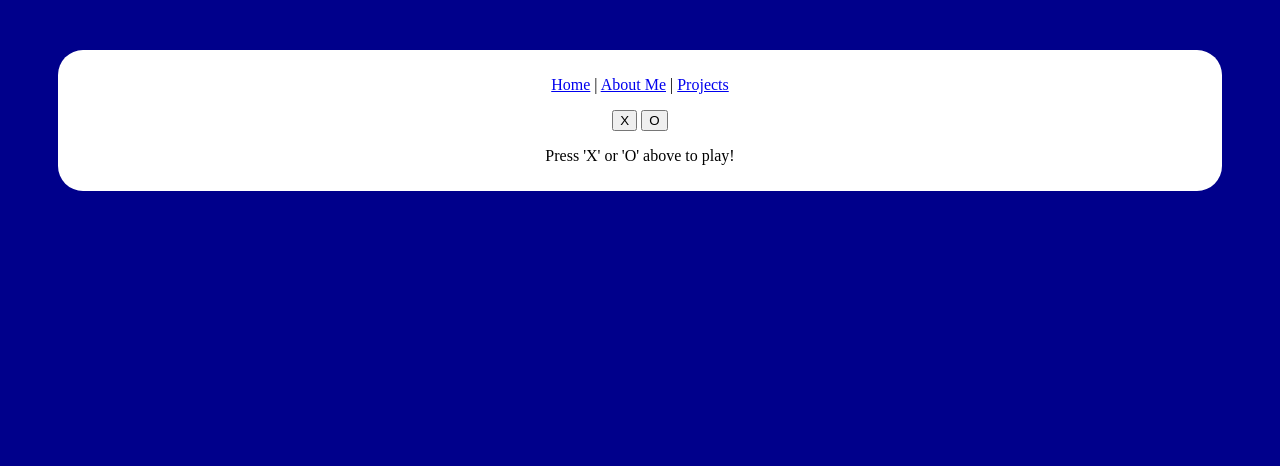
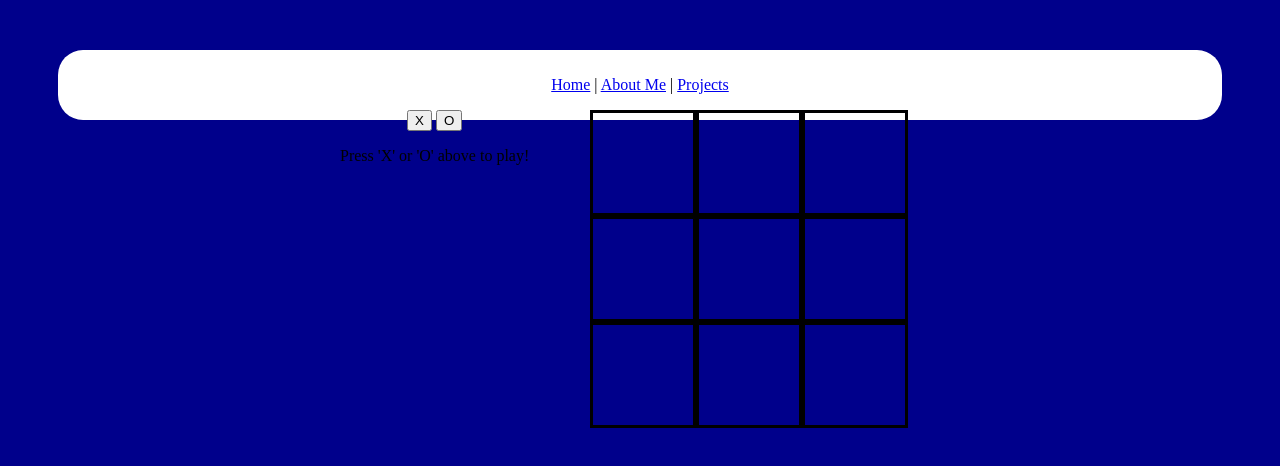
Before and after one commit to Juhnkim/agenttuy.github.io, a plain HTML site: page tictactoe.html in a window 1280 px wide. Drawn offline with Linux system fonts and the light colour scheme.

Commit message:
tic tac toe

```diff
--- a/mystyle.css
+++ b/mystyle.css
@@ -1,3 +1,29 @@
+.box{
+	border-style:solid;
+	width:100px;
+	height:100px;
+	float:left;
+	text-align:center;
+	line-height:100px;
+	vertical-align:middle;
+}
+
+#players{
+	float:left;
+}
+
+#board{
+	float:right;
+	width:350px;
+	height:350px;
+}
+
+#game{
+	width:600px;
+	margin-left:auto;
+	margin-right:auto;
+}
+
 body{
 	background-color:darkblue;
 	text-align:center;
--- a/tictactoe.html
+++ b/tictactoe.html
@@ -12,6 +12,8 @@
        <a href="aboutme.html">About Me</a> |
        <a href="projects.html">Projects</a>
       </p>
+      <div>
+      <div id="game">
         <div id="players">
           <input type="button" value="X" onclick="chooseX()" />
           <input type="button" value="O" onclick="chooseO()" />
@@ -37,5 +39,6 @@
           </div>
         </div>
      </div>
+    </div>
   </body>
 </html>
```
Lines whose indentation alone changed are shown as unchanged.
